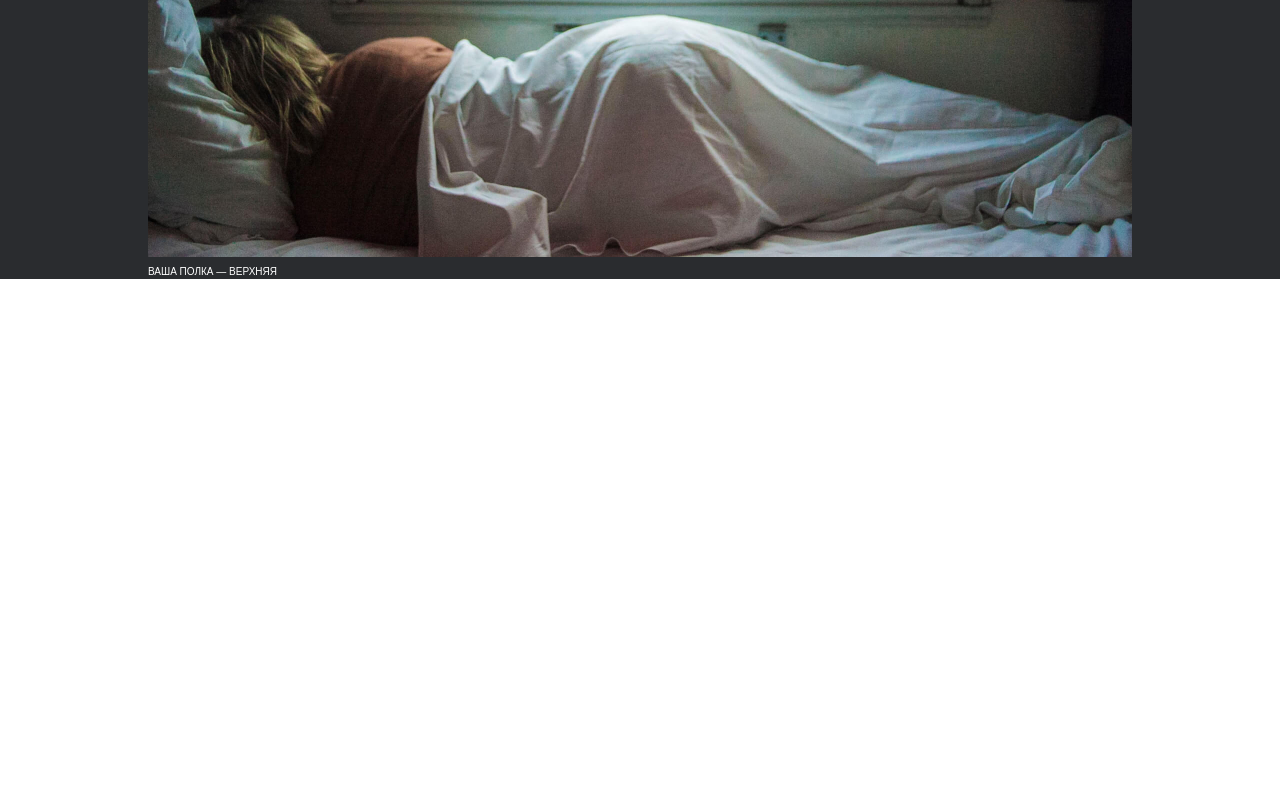
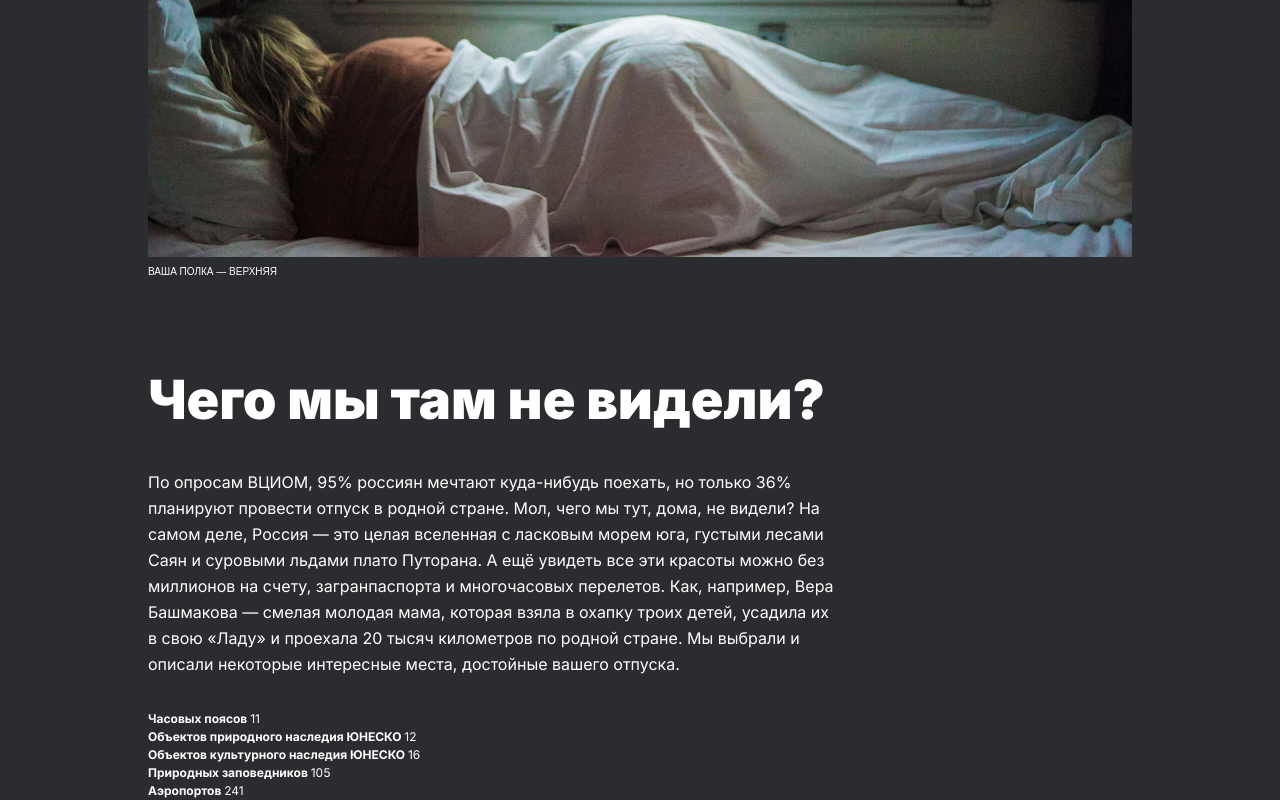
Before and after one commit to KirillShcherbinko/frontend-russia-traveling, a plain HTML site: page index.html in a window 1280 px wide. Shown: the part 862-1662 px from the top of the page. Before the commit the page ends 1141 px from the top, so only its background shows below. Drawn offline with Linux system fonts and the light colour scheme.

Commit message:
added not-seen section

```diff
--- /dev/null
+++ b/blocks/not-seen/__list/not-seen__list.css
@@ -0,0 +1,6 @@
+.not-seen__list {
+    list-style-type: none;
+    padding-left: 0;
+    margin: 33px 0 0;
+    max-width: 690px;
+}
--- /dev/null
+++ b/blocks/not-seen/__main-text/not-seen__main-text.css
@@ -0,0 +1,7 @@
+.not-seen__main-text {
+    font-family: 'Inter-Regular', sans-serif;
+    font-size: 16px;
+    line-height: 163%;
+    font-weight: normal;
+    margin: 40px 0 0;
+}
--- /dev/null
+++ b/blocks/not-seen/__text/_number/not-seen__text_number.css
@@ -0,0 +1,3 @@
+.not-seen__text_number {
+    font-family: 'Inter-Regular', sans-serif;
+}
--- /dev/null
+++ b/blocks/not-seen/__text/not-seen__text.css
@@ -0,0 +1,5 @@
+.not-seen__text {
+    font-family: 'Inter-Bold', sans-serif;
+    font-size: 12px;
+    line-height: 18px;
+}
--- /dev/null
+++ b/blocks/not-seen/__title/not-seen__title.css
@@ -0,0 +1,14 @@
+.not-seen__title {
+    font-family: 'Inter-Black', sans-serif;
+    font-size: 54px;
+    line-height: 58px;
+    margin: 0;
+}
+
+@media screen and (max-width: 320px) {
+    .not-seen__title {
+        font-size: 32px;
+        line-height: 35px;
+        padding-right: 25%;
+    }
+}
--- /dev/null
+++ b/blocks/not-seen/not-seen.css
@@ -0,0 +1,36 @@
+.not-seen{
+    display: flex;
+    flex-direction: column;
+    margin: 92px 0 0 calc((100vw - 984px)/2);
+    max-width: 690px;
+}
+
+@media screen and (max-width: 1080px) {
+    .not-seen {
+        margin: 56px 48px 0;
+    }
+}
+
+@media screen and (max-width: 1024px) {
+    .not-seen {
+        margin-left: 48px;
+    }
+}
+
+@media screen and (max-width: 768px) {
+    .not-seen {
+        max-width: 720px;
+        max-height: 429px;
+        margin-top: 88px;
+        margin-left: 24px;
+    }
+}
+
+@media screen and (max-width: 320px) {
+    .not-seen {
+        max-width: 288px;
+        max-height: 100vh;
+        margin-top: 64px;
+        margin-left: 16px;
+    }
+}
--- a/index.html
+++ b/index.html
@@ -16,9 +16,27 @@
     <main class="content"></main>
       <section class="russia-traveling">
         <h1 class="russia-traveling__title">Путешествия по России</h1>
-        <h3 class="russia-traveling__subtitle">Настоящая страна не в выпусках новостей, а здесь.</h3>
+        <h2 class="russia-traveling__subtitle">Настоящая страна не в выпусках новостей, а здесь.</h2>
         <img class="russia-traveling__image" src="images/lead-polka.jpg" alt="Ваша полка">
         <p class="russia-traveling__label">ВАША ПОЛКА — ВЕРХНЯЯ</p>
+      </section>
+      <section class="not-seen">
+        <h1 class="not-seen__title">Чего мы там не видели?</h1>
+        <article class="not-seen__main-text">
+          По опросам ВЦИОМ, 95% россиян мечтают куда-нибудь поехать, но только 36% планируют провести отпуск в родной стране.
+          Мол, чего мы тут, дома, не видели? На самом деле, Россия — это целая вселенная с ласковым морем юга, густыми лесами
+          Саян и суровыми льдами плато Путорана. А ещё увидеть все эти красоты можно без миллионов на счету, загранпаспорта и
+          многочасовых перелетов. Как, например, Вера Башмакова — смелая молодая мама, которая взяла в охапку троих детей,
+          усадила их в свою «Ладу» и проехала 20 тысяч километров по родной стране. Мы выбрали и описали некоторые интересные
+          места, достойные вашего отпуска.
+        </article>
+        <ol class="not-seen__list">
+          <li class="not-seen__text">Часовых поясов <span class="not-seen__text_number">11</span></li>
+          <li class="not-seen__text">Объектов природного наследия ЮНЕСКО <span class="not-seen__text_number">12</span></li>
+          <li class="not-seen__text">Объектов культурного наследия ЮНЕСКО <span class="not-seen__text_number">16</span></li>
+          <li class="not-seen__text">Природных заповедников  <span class="not-seen__text_number">105</span></li>
+          <li class="not-seen__text">Аэропортов  <span class="not-seen__text_number">241</span></li>
+        </ol>
       </section>
     <footer class="footer"></footer>
   </div>
--- a/pages/index.css
+++ b/pages/index.css
@@ -15,3 +15,10 @@
 @import url(../blocks/russia-traveling/__subtitle/russia-traveling__subtitle.css);
 @import url(../blocks/russia-traveling/__image/russia-traveling__image.css);
 @import url(../blocks/russia-traveling/__label/russia-traveling__label.css);
+
+@import url(../blocks/not-seen/not-seen.css);
+@import url(../blocks/not-seen/__title/not-seen__title.css);
+@import url(../blocks/not-seen/__main-text/not-seen__main-text.css);
+@import url(../blocks/not-seen/__list/not-seen__list.css);
+@import url(../blocks/not-seen/__text/not-seen__text.css);
+@import url(../blocks/not-seen/__text/_number/not-seen__text_number.css);
```
